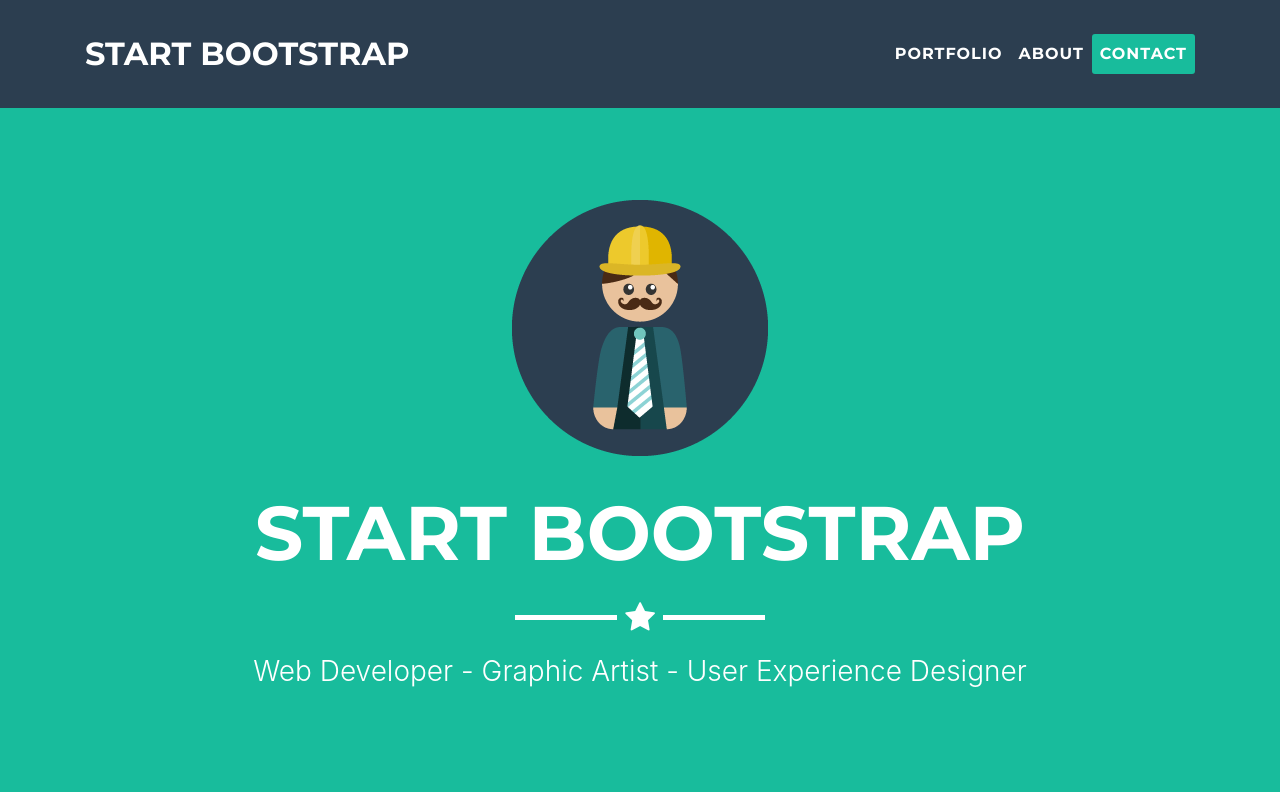
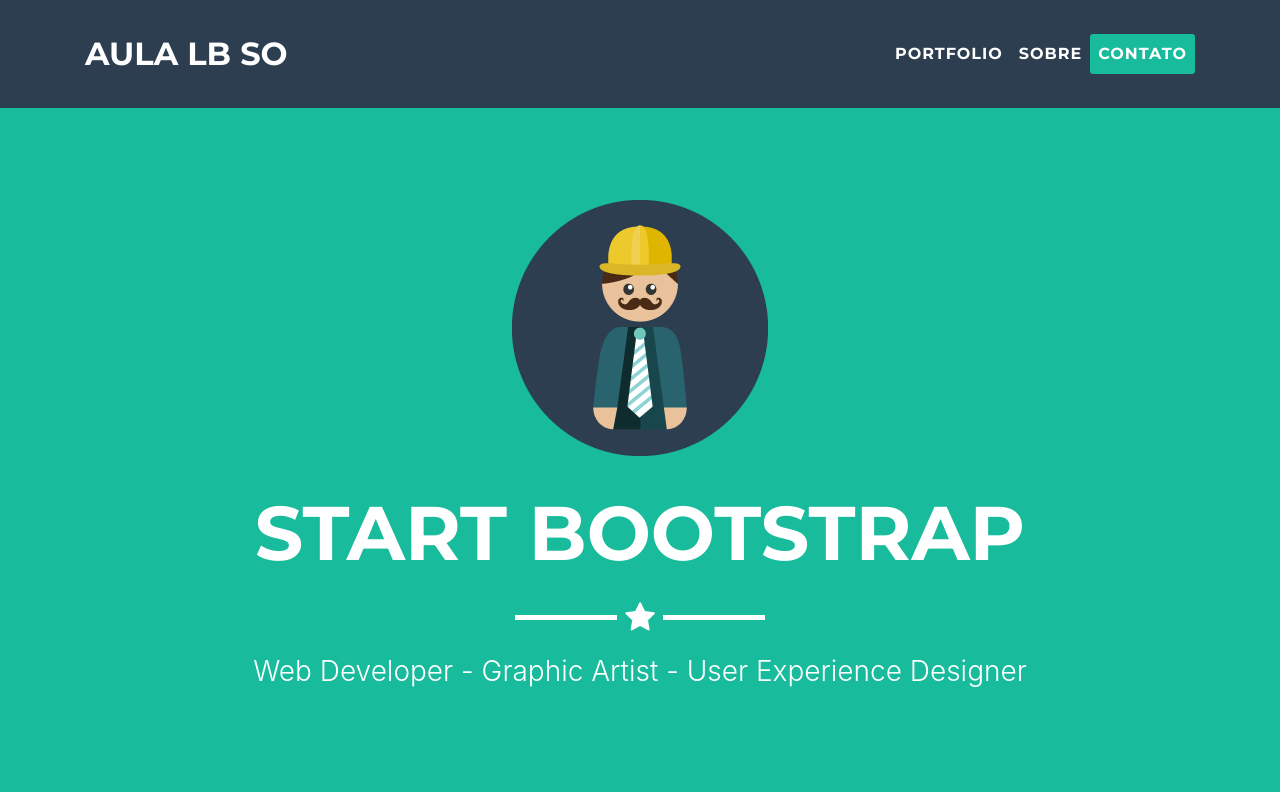
Before and after one commit to devanquinta/LbSO, a website with bundled scripts: page startbootstrap-freelancer-gh-pages/index.html in a window 1280 px wide. Shown: the top 800 px of the page. Built offline with nearby package versions, Linux system fonts and the light colour scheme.

Commit message:
Aula1907

```diff
--- a/startbootstrap-freelancer-gh-pages/index.html
+++ b/startbootstrap-freelancer-gh-pages/index.html
@@ -8,7 +8,7 @@
     <meta name="description" content="">
     <meta name="author" content="">
 
-    <title>Freelancer - Start Bootstrap Theme</title>
+    <title>Freelancer - Aula LB SO</title>
 
     <!-- Bootstrap core CSS -->
     <link href="vendor/bootstrap/css/bootstrap.min.css" rel="stylesheet">
@@ -28,7 +28,7 @@
     <!-- Navigation -->
     <nav class="navbar navbar-expand-lg navbar-light fixed-top" id="mainNav">
       <div class="container">
-        <a class="navbar-brand js-scroll-trigger" href="#page-top">Start Bootstrap</a>
+        <a class="navbar-brand js-scroll-trigger" href="#page-top">Aula LB SO</a>
         <button class="navbar-toggler navbar-toggler-right" type="button" data-toggle="collapse" data-target="#navbarResponsive" aria-controls="navbarResponsive" aria-expanded="false" aria-label="Toggle navigation">
           Menu
           <i class="fa fa-bars"></i>
@@ -39,10 +39,10 @@
               <a class="nav-link js-scroll-trigger" href="#portfolio">Portfolio</a>
             </li>
             <li class="nav-item">
-              <a class="nav-link js-scroll-trigger" href="#about">About</a>
+              <a class="nav-link js-scroll-trigger" href="#about">Sobre</a>
             </li>
             <li class="nav-item">
-              <a class="nav-link js-scroll-trigger" href="#contact">Contact</a>
+              <a class="nav-link js-scroll-trigger" href="#contact">Contato</a>
             </li>
           </ul>
         </div>
```
